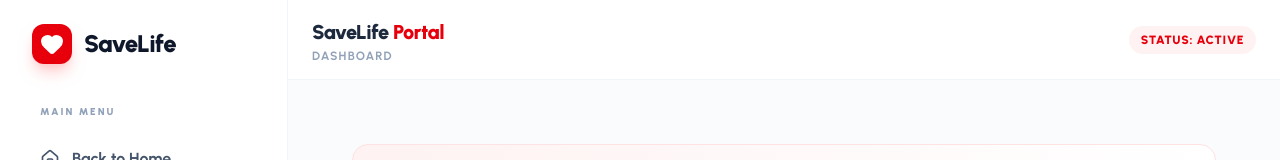
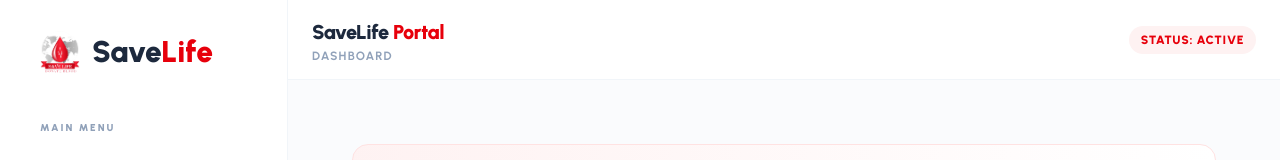
Before and after one commit to SiddiqurRahmanBD/assignment-11-client, a React (Vite) app: page /dashboard in a window 1280 px wide. Shown: the top 160 px of the page. Built offline with nearby package versions, Linux system fonts and the light colour scheme; no server answers; sample sign-in values are in the browser's storage.

Commit message:
Fixed Something

```diff
--- a/src/Components/Navbar/Navbar.jsx
+++ b/src/Components/Navbar/Navbar.jsx
@@ -92,7 +92,6 @@ const Navbar = () => {
   return (
     <div className="sticky top-0 z-[1000] w-full bg-white/70 backdrop-blur-lg border-b border-red-50 shadow-sm">
       <div className="navbar max-w-7xl mx-auto py-3">
-        {/* Navbar Start */}
         <div className="navbar-start">
           <div className="dropdown">
             <div
@@ -125,12 +124,10 @@ const Navbar = () => {
           </Link>
         </div>
 
-        {/* Navbar Center (Desktop) */}
         <div className="navbar-center hidden lg:flex">
           <ul className="menu menu-horizontal gap-2">{navLinks}</ul>
         </div>
 
-        {/* Navbar End */}
         <div className="navbar-end gap-3">
           {user ? (
             <div className="dropdown dropdown-end">
--- /dev/null
+++ b/src/Components/Shared/Logo.jsx
@@ -0,0 +1,22 @@
+import React from 'react';
+import logo from "../../assets/blood-logo.png";
+
+const Logo = () => {
+    return (
+      <div className="flex items-center gap-1 group">
+        <div className="relative">
+          <img
+            src={logo}
+            className="h-12 w-12 md:h-14 md:w-14 object-contain group-hover:scale-110 transition-transform duration-300"
+            alt="SaveLife Logo"
+          />
+          <div className="absolute inset-0 bg-red-500/10 blur-xl rounded-full opacity-0 group-hover:opacity-100 transition-opacity"></div>
+        </div>
+        <h1 className="text-2xl md:text-3xl font-black text-slate-800">
+          Save<span className="text-red-600">Life</span>
+        </h1>
+      </div>
+    );
+};
+
+export default Logo;
--- a/src/Layouts/DashboardLayout.jsx
+++ b/src/Layouts/DashboardLayout.jsx
@@ -13,11 +13,11 @@ import {
 import { NavLink, Outlet } from "react-router";
 import { AuthContext } from "../Provider/AuthContext";
 import { ToastContainer } from "react-toastify";
+import Logo from "../Components/Shared/Logo";
 
 const DashboardLayout = () => {
   const { role } = useContext(AuthContext);
 
-  // Reusable NavLink styling for a gorgeous active state
   const navLinkStyles = ({ isActive }) =>
     `flex items-center gap-3 px-4 py-3 rounded-2xl font-bold transition-all duration-300 ${
       isActive
@@ -30,7 +30,6 @@ const DashboardLayout = () => {
       <input id="my-drawer-4" type="checkbox" className="drawer-toggle" />
 
       <div className="drawer-content flex flex-col h-screen overflow-hidden">
-        {/* Modern Top Navbar */}
         <header className="h-20 flex items-center justify-between px-6 bg-white/80 backdrop-blur-md border-b border-slate-100 z-10">
           <div className="flex items-center gap-4">
             <label
@@ -55,8 +54,6 @@ const DashboardLayout = () => {
             </div>
           </div>
         </header>
-
-        {/* Main Content Area */}
         <main className="flex-1 overflow-y-auto bg-slate-50/50 p-4 md:p-8">
           <div className="max-w-6xl mx-auto">
             <Outlet />
@@ -64,19 +61,13 @@ const DashboardLayout = () => {
         </main>
       </div>
 
-      {/* Sidebar */}
       <div className="drawer-side z-20">
         <label htmlFor="my-drawer-4" className="drawer-overlay"></label>
 
         <aside className="w-72 min-h-full bg-white border-r border-slate-100 p-6 flex flex-col shadow-2xl lg:shadow-none">
-          {/* Logo Area */}
+
           <div className="flex items-center gap-3 mb-10 px-2">
-            <div className="p-2 bg-red-600 rounded-xl shadow-lg shadow-red-200">
-              <Heart className="text-white w-6 h-6 fill-white" />
-            </div>
-            <span className="text-2xl font-black text-slate-900 tracking-tight">
-              SaveLife
-            </span>
+            <Logo></Logo>
           </div>
 
           <nav className="flex-1 space-y-2">
@@ -110,7 +101,6 @@ const DashboardLayout = () => {
               Management
             </p>
 
-            {/* Donor Role Links */}
             {(role === "Donor" || role === "donor") && (
               <>
                 <NavLink
@@ -131,24 +121,22 @@ const DashboardLayout = () => {
               </>
             )}
 
-            {/* Admin Role Links */}
             {(role === "Admin" || role === "admin") && (
               <>
                 <NavLink to="/dashboard/all-users" className={navLinkStyles}>
                   <Users size={20} />
-                  <span>User Directory</span>
+                  <span> All User</span>
                 </NavLink>
                 <NavLink
                   to="/dashboard/all-blood-donation-request"
                   className={navLinkStyles}
                 >
                   <GitPullRequestClosed size={20} />
-                  <span>Global Requests</span>
+                  <span>All Requests</span>
                 </NavLink>
               </>
             )}
 
-            {/* Volunteer Role Links */}
             {(role === "Volunteer" || role === "volunteer") && (
               <NavLink
                 to="/dashboard/all-blood-donation-request"
@@ -160,7 +148,6 @@ const DashboardLayout = () => {
             )}
           </nav>
 
-          {/* Sidebar Footer */}
           <div className="mt-auto pt-6 border-t border-slate-50">
             <div className="bg-slate-50 p-4 rounded-[2rem] flex items-center gap-3">
               <div className="w-10 h-10 rounded-xl bg-red-100 flex items-center justify-center text-red-600">
--- a/src/Pages/Dashboard/AllBloodDonationRequest.jsx
+++ b/src/Pages/Dashboard/AllBloodDonationRequest.jsx
@@ -1,7 +1,8 @@
-import React, { useEffect, useState } from "react";
+import React, { useContext, useEffect, useState } from "react";
 import useAxiosSecure from "../../Hooks/useAxiosSecure";
 import Swal from "sweetalert2";
 import { useNavigate } from "react-router";
+import { AuthContext } from "../../Provider/AuthContext";
 
 const MyDonationRequests = () => {
   const [requests, setRequests] = useState([]);
@@ -10,8 +11,8 @@ const MyDonationRequests = () => {
   const [currentPage, setCurrentPage] = useState(1);
   const axiosSecure = useAxiosSecure();
   const navigate = useNavigate();
+  const { role } = useContext(AuthContext);
 
-  // Fetch Data
   const fetchRequests = () => {
     axiosSecure
       .get(`/all-requests?page=${currentPage - 1}&size=${itemsPerPage}`)
@@ -25,7 +26,6 @@ const MyDonationRequests = () => {
     fetchRequests();
   }, [currentPage, itemsPerPage]);
 
-  // Handlers
   const handleStatusUpdate = async (id, status) => {
     const res = await axiosSecure.patch(`/donation-request/${id}`, { status });
     if (res.data.modifiedCount > 0) {
@@ -53,7 +53,6 @@ const MyDonationRequests = () => {
     });
   };
 
-  // Pagination Logic
   const totalPages = Math.ceil(totalRequests / itemsPerPage);
   const pages = [...Array(totalPages).keys()].map((i) => i + 1);
 
@@ -61,7 +60,7 @@ const MyDonationRequests = () => {
     <div className="p-6 bg-base-100 rounded-xl shadow-sm border border-base-200">
       <div className="flex justify-between items-center mb-6">
         <h2 className="text-2xl font-bold text-gray-800">
-          My Donation Requests
+          All Donation Requests
         </h2>
         <div className="badge badge-primary p-4 gap-2">
           Total: {totalRequests}
@@ -79,7 +78,10 @@ const MyDonationRequests = () => {
               <th>Blood</th>
               <th>Status</th>
               <th>Donor</th>
-              <th className="text-center">Actions</th>
+              {
+                role ==="Admin" && <th className="text-center">Actions</th>
+              }
+
             </tr>
           </thead>
           <tbody>
@@ -130,7 +132,8 @@ const MyDonationRequests = () => {
                     "---"
                   )}
                 </td>
-                <td className="flex justify-center gap-1">
+                {
+                  role === "Admin" &&  <td className="flex justify-center gap-1">
                   <button
                     onClick={() => navigate(`/donation-request/${request._id}`)}
                     className="btn btn-square btn-ghost btn-xs tooltip"
@@ -172,13 +175,15 @@ const MyDonationRequests = () => {
                     </div>
                   )}
                 </td>
+                }
+
+
               </tr>
             ))}
           </tbody>
         </table>
       </div>
 
-      {/* Pagination Controls */}
       <div className="flex justify-center items-center mt-8 gap-2">
         <button
           disabled={currentPage === 1}
--- a/src/Pages/Dashboard/AllUsers.jsx
+++ b/src/Pages/Dashboard/AllUsers.jsx
@@ -1,4 +1,4 @@
-import React, { useEffect, useState } from "react";
+import React, { useContext, useEffect, useState } from "react";
 import useAxiosSecure from "../../Hooks/useAxiosSecure";
 import { HiDotsVertical } from "react-icons/hi";
 import {
@@ -11,6 +11,7 @@ import {
   CheckCircle,
 } from "lucide-react";
 import { toast } from "react-toastify";
+import { AuthContext } from "../../Provider/AuthContext";
 
 const AllUsers = () => {
   const [users, setUsers] = useState([]);
@@ -86,7 +87,6 @@ const AllUsers = () => {
           </div>
         </div>
 
-        {/* Table Container */}
         <div className="bg-white border border-slate-100 rounded-[2.5rem] shadow-xl shadow-slate-200/40 overflow-hidden">
           <div className="overflow-x-auto">
             <table className="table w-full border-separate border-spacing-y-0">
@@ -186,7 +186,6 @@ const AllUsers = () => {
                             Quick Actions
                           </p>
 
-                          {/* Block Logic */}
                           <li>
                             {user?.status === "Active" ? (
                               <button
@@ -209,7 +208,6 @@ const AllUsers = () => {
                             )}
                           </li>
 
-                          {/* Role Logic */}
                           <div className="h-px bg-slate-50 my-2" />
                           <p className="text-[10px] font-black text-slate-300 uppercase tracking-widest px-4 py-2">
                             Change Role
@@ -235,17 +233,6 @@ const AllUsers = () => {
                                 className="hover:bg-slate-100 text-slate-600 rounded-xl font-bold"
                               >
                                 <UserCog size={16} /> Demote to Donor
-                              </button>
-                            </li>
-                          )}
-
-                          {user?.role !== "Admin" && (
-                            <li>
-                              <button
-                                onClick={() => handleRole(user.email, "Admin")}
-                                className="hover:bg-purple-50 text-purple-600 rounded-xl font-bold"
-                              >
-                                <ShieldCheck size={16} /> Make Admin
                               </button>
                             </li>
                           )}
--- a/src/Routes/PrivateRoute.jsx
+++ b/src/Routes/PrivateRoute.jsx
@@ -14,7 +14,7 @@ const PrivateRoute = ({ children }) => {
     return <LoaderSpinner/>
   }
 
-  if (!user  || !userStatus === "Active"  ) {
+  if (!user  || userStatus === "Blocked"  ) {
     return <Navigate state={location.pathname} to="/auth/login"></Navigate>;
   }
   return children;
```
Also changed, not shown: src/Pages/Home/ContactUs.jsx (+3 -12 lines).
